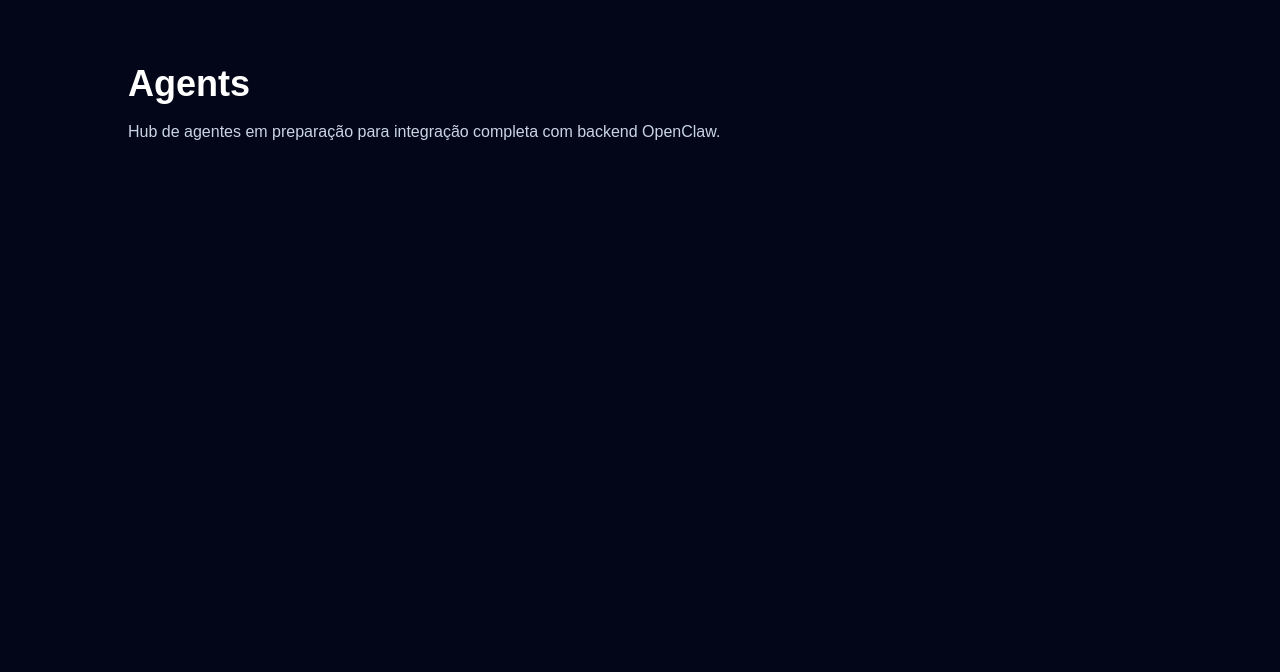
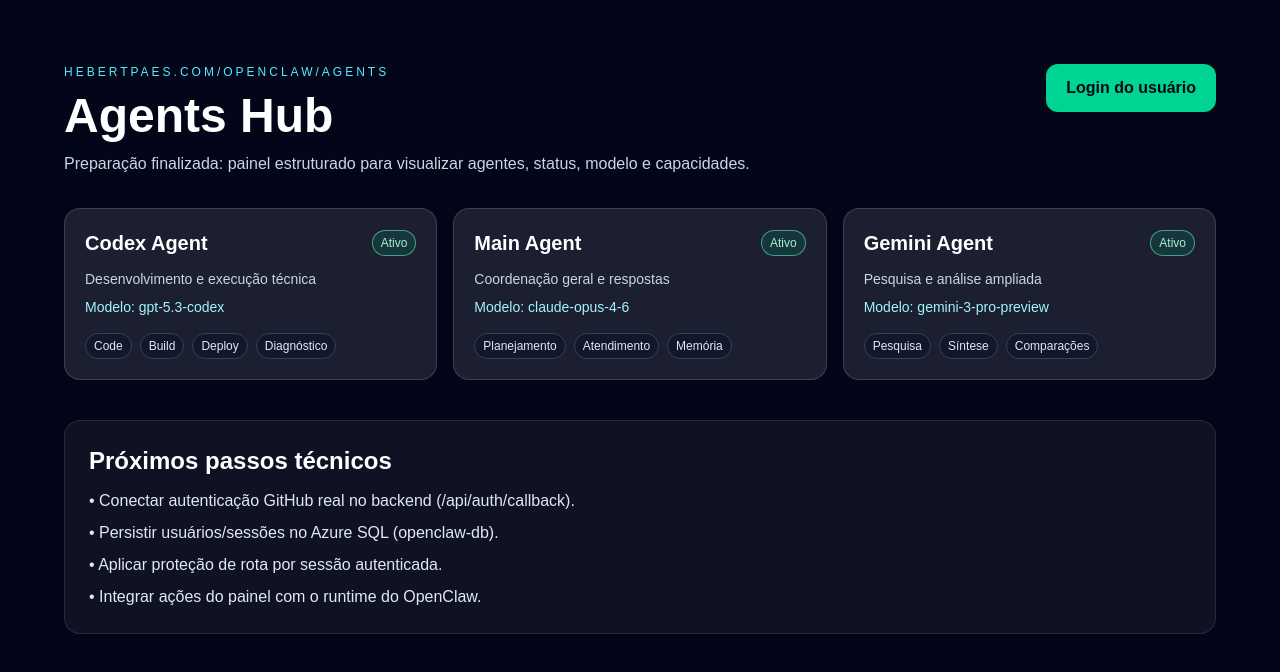
Before and after one commit to hebertpaes/hebertpaes-portfolio, a Next.js app: page /openclaw/agents in a window 1280 px wide. Shown: the top 672 px of the page. Built offline with nearby package versions, Linux system fonts and the light colour scheme.

Commit message:
feat: finalize openclaw agents page with structured hub and readiness steps

```diff
--- a/app/openclaw/agents/page.tsx
+++ b/app/openclaw/agents/page.tsx
@@ -1,9 +1,73 @@
+const agents = [
+  {
+    name: "Codex Agent",
+    role: "Desenvolvimento e execução técnica",
+    status: "Ativo",
+    model: "gpt-5.3-codex",
+    capabilities: ["Code", "Build", "Deploy", "Diagnóstico"],
+  },
+  {
+    name: "Main Agent",
+    role: "Coordenação geral e respostas",
+    status: "Ativo",
+    model: "claude-opus-4-6",
+    capabilities: ["Planejamento", "Atendimento", "Memória"],
+  },
+  {
+    name: "Gemini Agent",
+    role: "Pesquisa e análise ampliada",
+    status: "Ativo",
+    model: "gemini-3-pro-preview",
+    capabilities: ["Pesquisa", "Síntese", "Comparações"],
+  },
+];
+
 export default function OpenClawAgentsPage() {
   return (
     <main className="min-h-screen bg-slate-950 text-white px-4 py-16">
-      <div className="max-w-5xl mx-auto">
-        <h1 className="text-4xl font-black mb-4">Agents</h1>
-        <p className="text-slate-300">Hub de agentes em preparação para integração completa com backend OpenClaw.</p>
+      <div className="max-w-6xl mx-auto">
+        <div className="flex justify-between items-start gap-4 flex-wrap mb-8">
+          <div>
+            <p className="uppercase tracking-[0.25em] text-cyan-300 text-xs mb-3">hebertpaes.com/openclaw/agents</p>
+            <h1 className="text-4xl md:text-5xl font-black mb-3">Agents Hub</h1>
+            <p className="text-slate-300 max-w-3xl">
+              Preparação finalizada: painel estruturado para visualizar agentes, status, modelo e capacidades.
+            </p>
+          </div>
+          <a href="/login" className="bg-emerald-400 hover:bg-emerald-300 text-slate-950 font-bold px-5 py-3 rounded-xl">
+            Login do usuário
+          </a>
+        </div>
+
+        <section className="grid md:grid-cols-3 gap-4 mb-10">
+          {agents.map((agent) => (
+            <article key={agent.name} className="bg-white/10 border border-white/15 rounded-2xl p-5">
+              <div className="flex items-center justify-between gap-3 mb-3">
+                <h2 className="text-xl font-bold">{agent.name}</h2>
+                <span className="text-xs px-2 py-1 rounded-full border border-emerald-300/60 text-emerald-200 bg-emerald-500/15">{agent.status}</span>
+              </div>
+              <p className="text-slate-300 text-sm mb-2">{agent.role}</p>
+              <p className="text-cyan-200 text-sm mb-4">Modelo: {agent.model}</p>
+              <div className="flex flex-wrap gap-2">
+                {agent.capabilities.map((cap) => (
+                  <span key={cap} className="text-xs bg-slate-900/80 border border-slate-700 rounded-full px-2 py-1 text-slate-200">
+                    {cap}
+                  </span>
+                ))}
+              </div>
+            </article>
+          ))}
+        </section>
+
+        <section className="bg-white/5 border border-white/10 rounded-2xl p-6">
+          <h3 className="text-2xl font-bold mb-3">Próximos passos técnicos</h3>
+          <ul className="space-y-2 text-slate-200">
+            <li>• Conectar autenticação GitHub real no backend (/api/auth/callback).</li>
+            <li>• Persistir usuários/sessões no Azure SQL (openclaw-db).</li>
+            <li>• Aplicar proteção de rota por sessão autenticada.</li>
+            <li>• Integrar ações do painel com o runtime do OpenClaw.</li>
+          </ul>
+        </section>
       </div>
     </main>
   );
```
